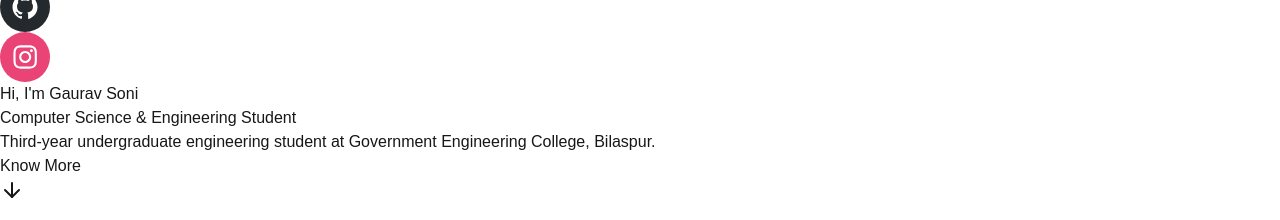
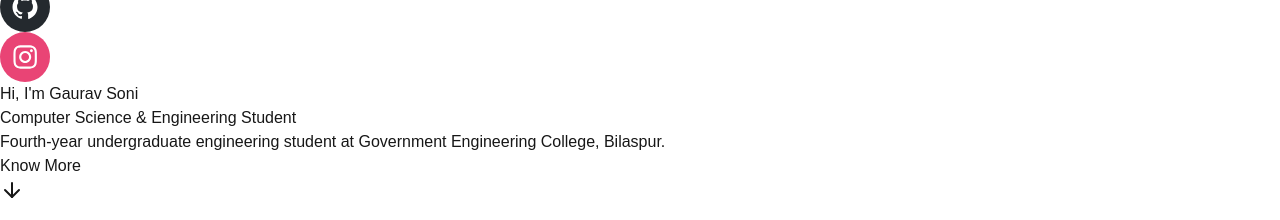
Before and after one commit to Gaurav-Soni24/GauravPortfolio, a Next.js app: page / in a window 1280 px wide. Shown: the part 4520-4740 px from the top of the page. Built offline with nearby package versions, Linux system fonts and the light colour scheme.

Commit message:
Update Gaurav.tsx

```diff
--- a/src/components/Gaurav.tsx
+++ b/src/components/Gaurav.tsx
@@ -165,7 +165,7 @@ const Home = () => {
 
             className="text-gray-800 text-lg sm:text-xl mt-4 text-center"
           >
-            Third-year undergraduate engineering student at Government
+            Fourth-year undergraduate engineering student at Government
             Engineering College, Bilaspur.
           </motion.p>
         </motion.div>
```
